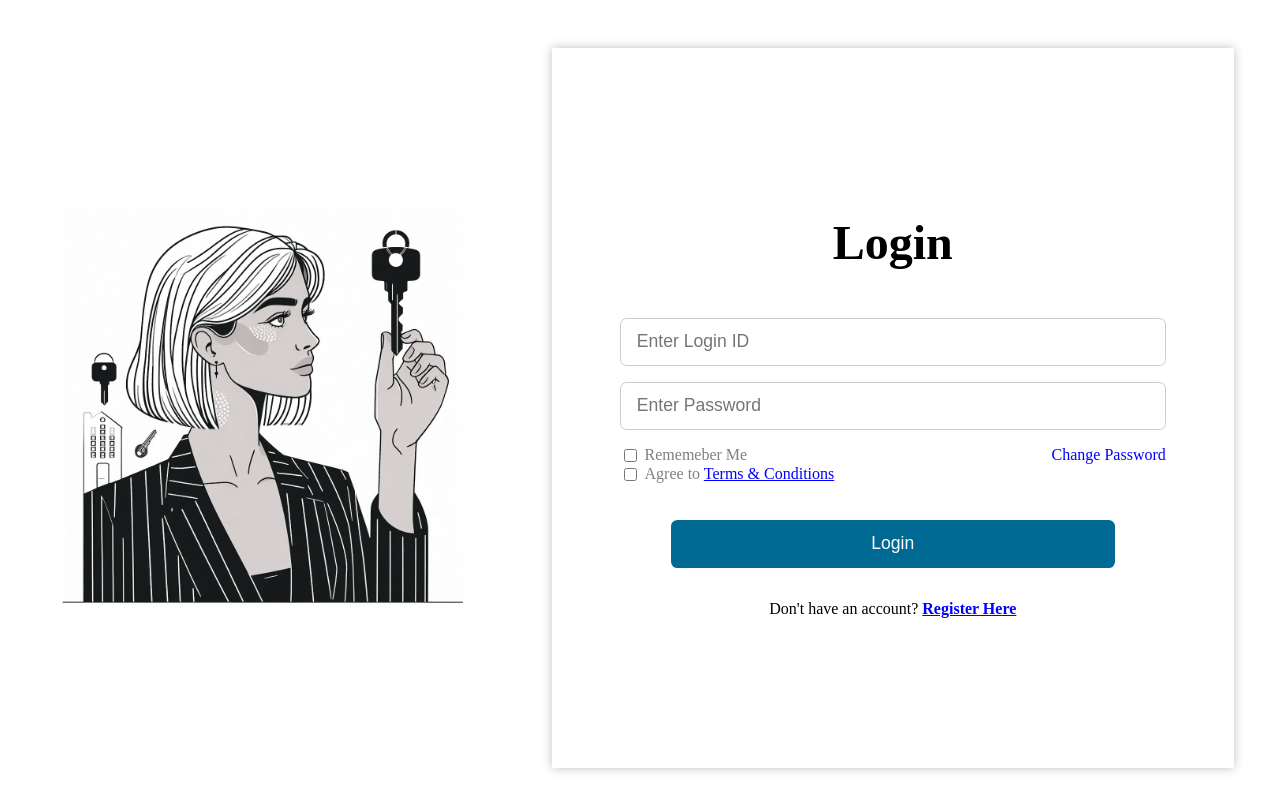
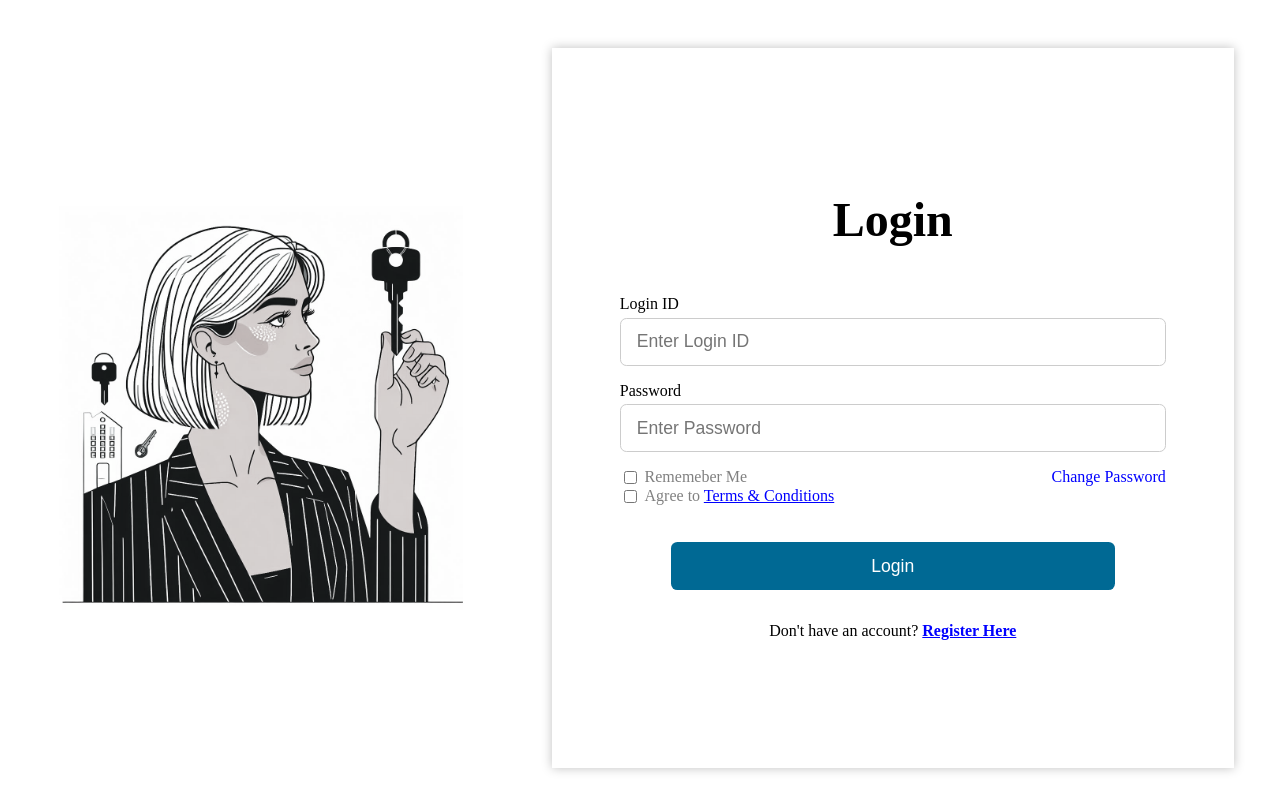
Before and after one commit to 2brownc/haute-login, a React (Vite) app: page / in a window 1280 px wide. Shown: the top 810 px of the page. Built offline with nearby package versions, Linux system fonts and the light colour scheme; some icons are missing.

Commit message:
input box labels

```diff
--- a/src/components/LoginPane.jsx
+++ b/src/components/LoginPane.jsx
@@ -32,6 +32,12 @@ const InputContainer = styled.div`
   display: flex;
   flex-direction: column;
   gap: 1rem;
+`;
+
+const InputBox = styled.div`
+  display: flex;
+  flex-direction: column;
+  gap: 0.3rem;
 `;
 
 const RememberMeCheckbox = styled(CheckBox)`
@@ -71,10 +77,6 @@ const TextRight = styled.div`
   text-align: right;
 `;
 
-const TextBold = styled.div`
-  font-weight: bold;
-`;
-
 export function LoginPane() {
   const [loginId, setLoginId] = useState("");
   const [password, setPassword] = useState("");
@@ -88,8 +90,14 @@ export function LoginPane() {
       <LoginText>Login</LoginText>
 
       <InputContainer>
-        <Input placeholder={"Enter Login ID"} />
-        <Input placeholder={"Enter Password"} password />
+        <InputBox>
+          <span>Login ID</span>
+          <Input placeholder={"Enter Login ID"} />
+        </InputBox>
+        <InputBox>
+          <span>Password</span>
+          <Input placeholder={"Enter Password"} password />
+        </InputBox>
       </InputContainer>
 
       <OptionContainer>
```
